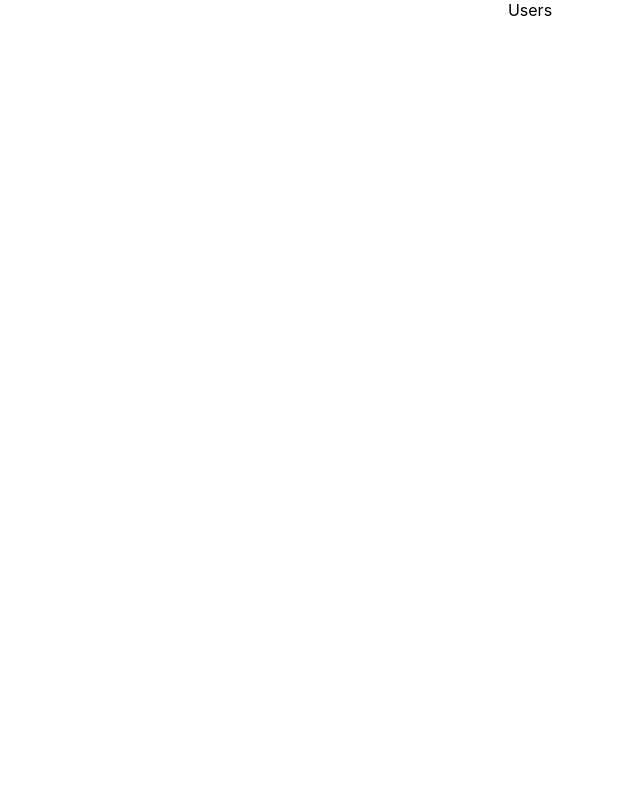
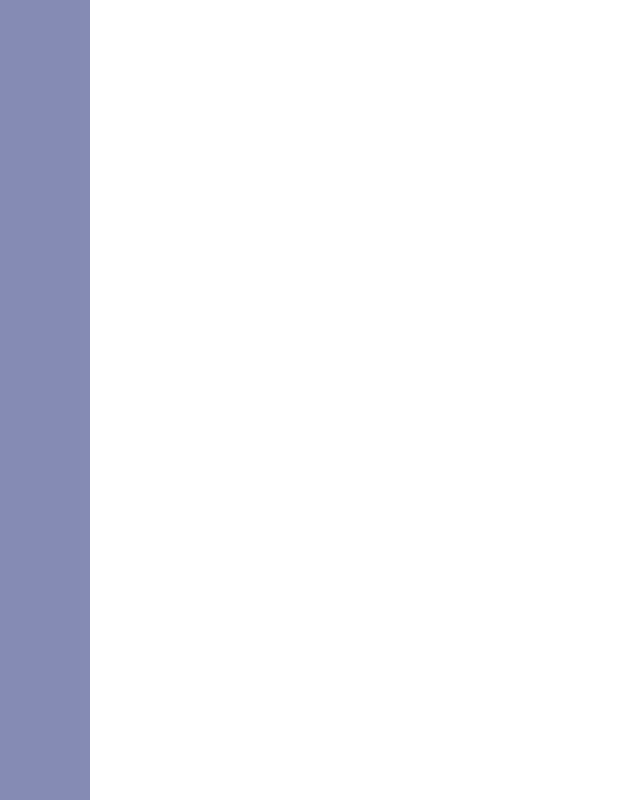
Before and after one commit to aniketgunjal52/react-side-bar, a React (Create React App) app: page /users in a window 1280 px wide. Shown: the whole page, without its empty margins (110-750 px from the left). Built offline with nearby package versions, Linux system fonts and the light colour scheme.

Commit message:
work done

```diff
--- a/package.json
+++ b/package.json
@@ -10,6 +10,7 @@
     "framer-motion": "^12.5.0",
     "react": "^19.0.0",
     "react-dom": "^19.0.0",
+    "react-icons": "^5.5.0",
     "react-router-dom": "^7.4.0",
     "react-scripts": "5.0.1",
     "web-vitals": "^2.1.4"
--- a/src/App.css
+++ b/src/App.css
@@ -1,38 +1,14 @@
-.App {
-  text-align: center;
+* {
+  margin: 0;
+  padding: 0;
+  box-sizing: border-box;
 }
 
-.App-logo {
-  height: 40vmin;
-  pointer-events: none;
+.sidebar {
+  background: rgb(133, 139, 180);
+  height: 100vh;
+  width: 40%;
+  position: fixed;
+  top: 0;
+  left: 0
 }
-
-@media (prefers-reduced-motion: no-preference) {
-  .App-logo {
-    animation: App-logo-spin infinite 20s linear;
-  }
-}
-
-.App-header {
-  background-color: #282c34;
-  min-height: 100vh;
-  display: flex;
-  flex-direction: column;
-  align-items: center;
-  justify-content: center;
-  font-size: calc(10px + 2vmin);
-  color: white;
-}
-
-.App-link {
-  color: #61dafb;
-}
-
-@keyframes App-logo-spin {
-  from {
-    transform: rotate(0deg);
-  }
-  to {
-    transform: rotate(360deg);
-  }
-}
--- a/src/App.js
+++ b/src/App.js
@@ -8,11 +8,13 @@ import Order from './pages/Order';
 import Saved from './pages/Saved';
 import Setting from './pages/Setting';
 import Users from './pages/Users';
+import Sidebar from './components/Sidebar';
 
 
 function App() {
   return (
     <div className="App">
+      <Sidebar>
       <Router>
         <Routes>
           <Route path="/" element={<Dashboard />} />
@@ -26,6 +28,7 @@ function App() {
 
         </Routes>
       </Router>
+      </Sidebar>
     </div>
   );
 }
--- /dev/null
+++ b/src/components/Sidebar.jsx
@@ -0,0 +1,17 @@
+import React from 'react'
+import { motion } from 'framer-motion'
+
+
+
+const Sidebar = (children) => {
+  return (
+    <div className="main-container">
+      <motion.div animate={{width: "200px"}} className="sidebar"></motion.div>
+      <main>
+        children
+      </main>
+    </div>
+  )
+}
+
+export default Sidebar
```
Also changed, not shown: 1 other file (tests, documents, lock files or other folders).
